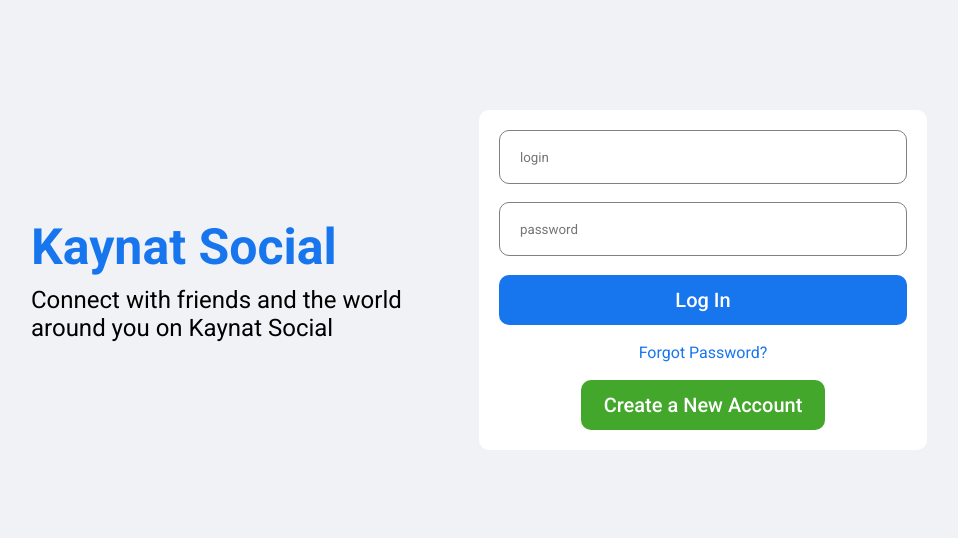
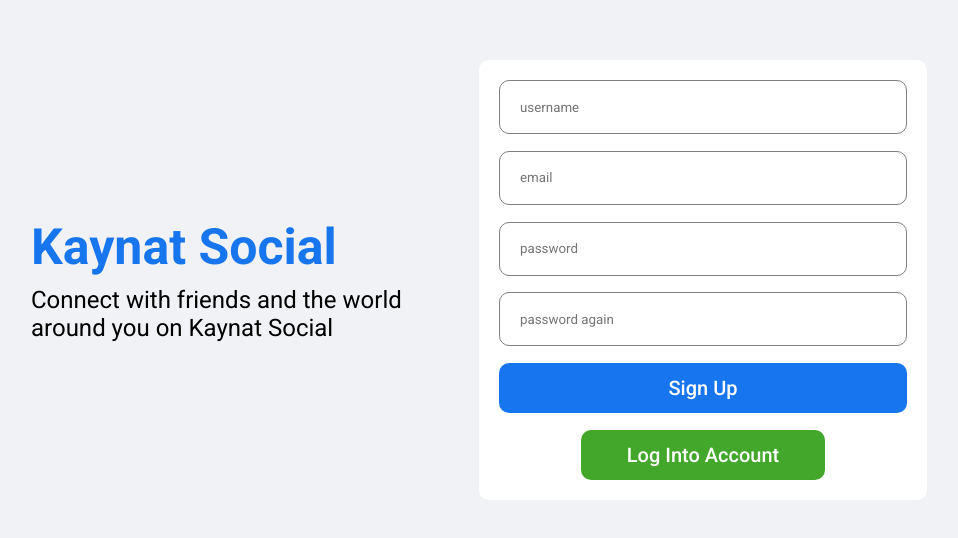
Before and after one commit to khaledtudce/socialmediaLama, a React (Create React App) app: page / in a window 1280 px wide. Shown: the part 120-658 px from the top of the page, without its empty margins (161-1119 px from the left). Built offline with nearby package versions, Linux system fonts and the light colour scheme.

Commit message:
added register page ui design - finished UI design part

```diff
--- a/src/App.js
+++ b/src/App.js
@@ -1,9 +1,10 @@
 import Home from "./pages/home/Home";
 import Login from "./pages/login/Login";
 import Profile from "./pages/profile/Profile";
+import Register from "./pages/register/Register";
 
 function App() {
-  return <Login />;
+  return <Register />;
 }
 
 export default App;
--- a/src/pages/register/Register.jsx
+++ b/src/pages/register/Register.jsx
@@ -1,7 +1,31 @@
 import "./register.css";
 
 const Register = () => {
-  return <div>Register</div>;
+  return (
+    <div className="register">
+      <div className="registerWrapper">
+        <div className="registerLeft">
+          <h3 className="registerLogo">Kaynat Social</h3>
+          <span className="registerDesc">
+            Connect with friends and the world around you on Kaynat Social
+          </span>
+        </div>
+        <div className="registerRight">
+          <div className="registerBox">
+            <input className="registerInput" placeholder="username"></input>
+            <input className="registerInput" placeholder="email"></input>
+            <input className="registerInput" placeholder="password"></input>
+            <input
+              className="registerInput"
+              placeholder="password again"
+            ></input>
+            <button className="registerButon">Sign Up</button>
+            <button className="registerRegisterButton">Log Into Account</button>
+          </div>
+        </div>
+      </div>
+    </div>
+  );
 };
 
 export default Register;
--- a/src/pages/register/register.css
+++ b/src/pages/register/register.css
@@ -0,0 +1,74 @@
+.register{
+    width: 100vw;
+    height: 100vh;
+    background-color: #f0f2f5;
+    display: flex;
+    align-items: center;
+    justify-content: center;
+}
+.registerWrapper{
+    width: 70%;
+    height: 70%;
+    display: flex;
+}
+.registerLeft,.registerRight{
+    flex: 1;
+    display: flex;
+    flex-direction: column;
+    justify-content: center;
+}
+.registerLogo{
+    font-size: 50px;
+    font-weight: 800;
+    color: #1775ee;
+    margin-bottom: 10px;
+}
+.registerDesc{
+    font-size: 24px;
+}
+.registerRight{ }
+.registerBox{
+    height: 400px;
+    padding: 20px;
+    background-color: white;
+    display: flex;
+    flex-direction: column;
+    justify-content: space-between;
+    border-radius: 10px;
+}
+.registerInput{
+    padding-left: 20px;
+    height: 50px;
+    border-radius: 10px;
+    border: 1px solid gray;
+}
+.registerInput:focus{
+    outline: none;
+}
+
+.registerButon{
+    height: 50px;
+    border-radius: 10px;
+    border: none;
+    background-color: #1775ee;
+    color: white;
+    font-size: 20px;
+    font-weight: 500;
+    cursor: pointer;
+}
+.registerForgot{
+    text-align: center;
+    color: #1775ee;
+}
+.registerRegisterButton{
+    width: 60%;
+    height: 50px;
+    align-self: center;
+    border-radius: 10px;
+    border: none;
+    background-color: #42a72a;
+    color: white;
+    font-size: 20px;
+    font-weight: 500;
+    cursor: pointer;
+}
```
